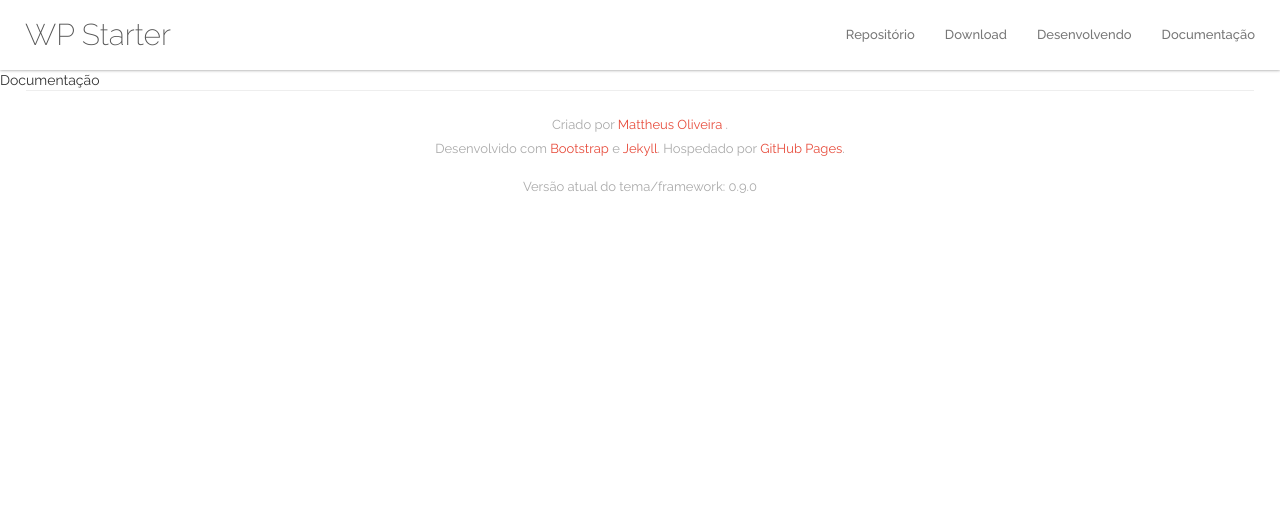
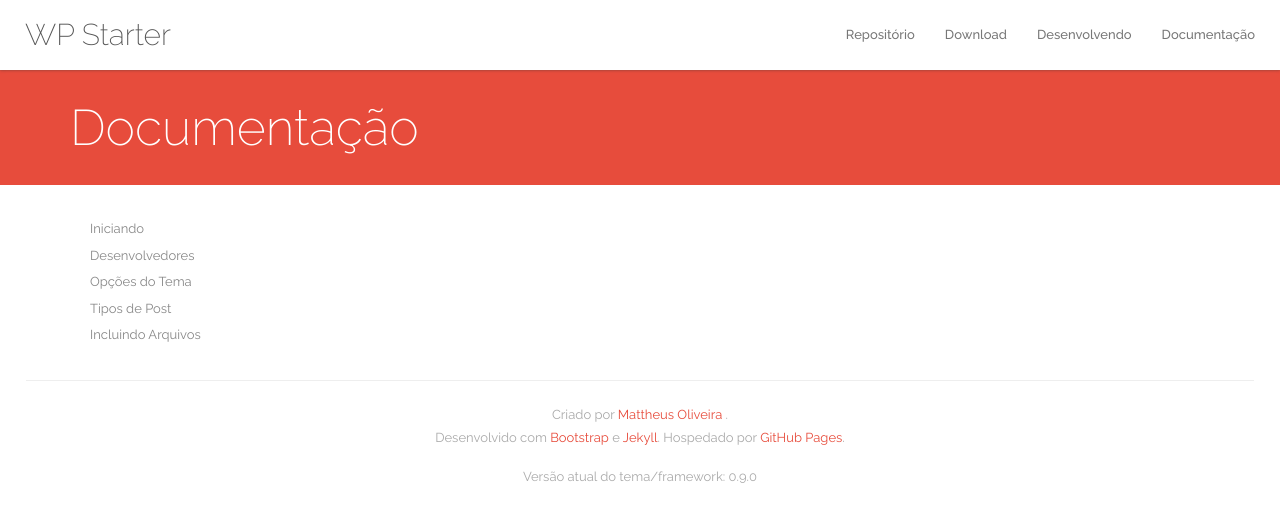
Before and after one commit to mayronceccon/devhelper, a Jekyll site: the page built from doc/index.html, in a window 1280 px wide. Shown: the top 522 px of the page. Built offline with Jekyll 4.4.1, drawn with Linux system fonts in a browser that asks for light colours; nearby versions of some CDN libraries.

Commit message:
Making some changes and add sidebar to doc page

```diff
--- a/_includes/footer.html
+++ b/_includes/footer.html
@@ -15,6 +15,9 @@
 
 <!-- SCRIPTS -->
 <script src="http://ajax.googleapis.com/ajax/libs/jquery/2.1.1/jquery.min.js"></script>
+<!-- <script src="http://mattdeveloper.github.io/wpstarter/assets/js/bootstrap.min.js"></script>
+<script src="http://mattdeveloper.github.io/wpstarter/assets/js/fresco.js"></script> -->
+
 <script src="http://mattdeveloper.github.io/wpstarter/assets/js/bootstrap.min.js"></script>
 <script src="http://mattdeveloper.github.io/wpstarter/assets/js/fresco.js"></script>
 
--- a/_includes/header.html
+++ b/_includes/header.html
@@ -9,10 +9,15 @@
 	<link rel="icon" href="http://mattdeveloper.github.io/wpstarter/assets/images/favicon.png" type="image/png" />
 
 	<link href='http://fonts.googleapis.com/css?family=Raleway:200,400,300,500,700' rel='stylesheet' type='text/css'>
-	<link rel="stylesheet" href="http://mattdeveloper.github.io/wpstarter/assets/css/font-awesome.min.css">
+	<!-- <link rel="stylesheet" href="http://mattdeveloper.github.io/wpstarter/assets/css/font-awesome.min.css">
 	<link rel="stylesheet" href="http://mattdeveloper.github.io/wpstarter/assets/css/bootstrap.min.css">
 	<link rel="stylesheet" href="http://mattdeveloper.github.io/wpstarter/assets/css/style.css">
-	<link rel="stylesheet" href="http://mattdeveloper.github.io/wpstarter/assets/css/fresco.css">
+	<link rel="stylesheet" href="http://mattdeveloper.github.io/wpstarter/assets/css/fresco.css"> -->
+
+	<link rel="stylesheet" href="/assets/css/font-awesome.min.css">
+	<link rel="stylesheet" href="/assets/css/bootstrap.min.css">
+	<link rel="stylesheet" href="/assets/css/style.css">
+	<link rel="stylesheet" href="/assets/css/fresco.css">
 </head>
 
 <body>
--- a/_layouts/doc.html
+++ b/_layouts/doc.html
@@ -1,9 +1,65 @@
 {% include header.html %}
+<div id="doc">
 
 
 
-Documentação
+<!-- PAGE TITLE -->
+<h2 class="title">
+  <div class="container">
+    <div class="row">
+      <div class="col-md-12">Documentação</div>
+    </div>
+  </div>
+</h2><!-- end .title -->
 
 
 
+<div class="container" id="content">
+<div class="row">
+<div class="col-md-12">
+
+  <!-- <div class="hidden-sm hidden-xs"><div class="space col-md-3" style="display: none;"></div></div> -->
+  <nav class="col-md-3 hidden-sm hidden-xs docs-navbar">
+    <ul class="nav">
+      <li><a href="#getting-started">Iniciando</a>
+        <ul>
+          <li><a href="#download">Download</a></li>
+          <li><a href="#install">Instalação</a></li>
+        </ul>
+      </li>
+
+      <li><a href="#developers">Desenvolvedores</a></li>
+
+      <li><a href="#theme-options">Opções do Tema</a>
+        <ul>
+          <li><a href="#active-theme-options">Ativando</a></li>
+          <li><a href="#create-theme-options">Criando Campos</a></li>
+          <li><a href="#show-theme-options">Exibindo No Tema</a></li>
+        </ul>
+      </li>
+
+      <li><a href="#custom-post-types">Tipos de Post</a>
+        <ul>
+          <li><a href="#create-post-types">Criando</a></li>
+        </ul>
+      </li>
+
+      <li><a href="#enqueue-scripts">Incluindo Arquivos</a>
+        <ul>
+          <li><a href="#enqueue-css">CSS</a></li>
+          <li><a href="#enqueue-css-page">CSS - Única Página</a></li>
+          <li><a href="#enqueue-javascript">JavaScript</a></li>
+          <li><a href="#enqueue-javascript-page">JavaScript - Única Página</a></li>
+        </ul>
+      </li>
+    </ul>
+  </nav><!-- end .docs-navbar -->
+
+</div><!-- end .col-md-12 -->
+</div><!-- end .row -->
+</div><!-- end #content -->
+
+
+
+</div><!-- end #doc -->
 {% include footer.html %}
--- a/assets/css/style.css
+++ b/assets/css/style.css
@@ -287,3 +287,73 @@ footer.global {
 		display: inline-block;
 		margin-bottom: 50px;
 	}
+
+
+/* ===============================================================
+		HOME
+=============================================================== */
+#doc {
+
+}
+
+/* ----- PAGE TITLE ----- */
+#doc h2.title {
+	background: #e74c3c;
+
+	color: #FFF;
+	font-size: 50px;
+	font-weight: 200;
+
+	margin: 0px;
+	padding: 30px 0px;
+}
+
+/* ----- SIDEBAR ----- */
+#doc #docs-navbar {
+
+}
+
+	#doc .docs-navbar ul {
+		margin: 0;
+		padding: 0;
+	}
+
+		#doc .docs-navbar ul li {
+			font-size: 13px;
+			list-style: none;
+
+			display: block;
+			margin: 2px 0px;
+		}
+
+		#doc .docs-navbar ul li:hover > ul {
+			display: block;
+		}
+
+			#doc .docs-navbar ul li a {
+				background: none;
+				color: #888;
+				display: block;
+				padding: 3px 0px 3px 5px;
+			}
+
+			#doc .docs-navbar ul li a:hover {
+				color: #e74c3c;
+				text-decoration: none;
+			}
+
+			#doc .docs-navbar ul li ul {
+				display: none;
+				margin: 0 0 2px 15px;
+				padding: 0;
+			}
+
+				#doc .docs-navbar ul li ul li {
+					list-style: none;
+				}
+
+/* ----- CONTENT ----- */
+#content {
+	margin-top: 30px;
+	margin-bottom: 30px;
+}
```
Also changed, not shown: 3 other files. Lines whose indentation alone changed are shown as unchanged.
